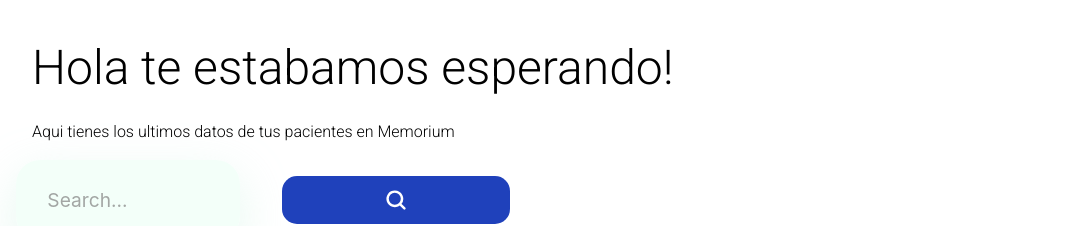
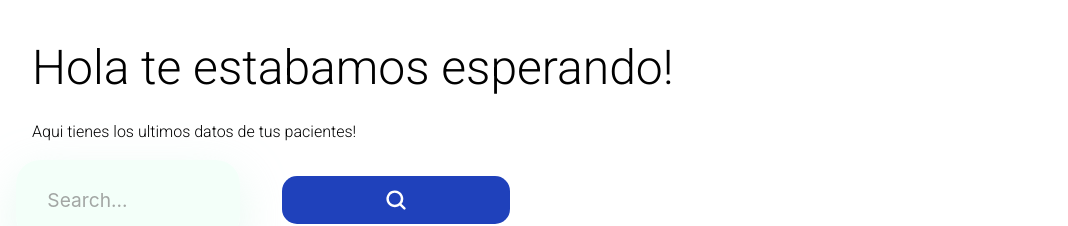
Before and after one commit to nahuellorenzo/App-Medico, a React (Create React App) app: page / in a window 1280 px wide. Shown: the top 226 px of the page, without its empty margins (16-1084 px from the left). Built offline with nearby package versions, Linux system fonts and the light colour scheme; no server answers; the database is empty.

Commit message:
Cambio titular

```diff
--- a/src/components/Bienvenida.js
+++ b/src/components/Bienvenida.js
@@ -5,7 +5,7 @@ export const Bienvenida = () => {
     return (
         <div className="container">
             <h1 className="h1">Hola te estabamos esperando!</h1>
-            <h2 className="h2">Aqui tienes los ultimos datos de tus pacientes en Memorium</h2>
+            <h2 className="h2">Aqui tienes los ultimos datos de tus pacientes!</h2>
         </div>
     )
 }
```
